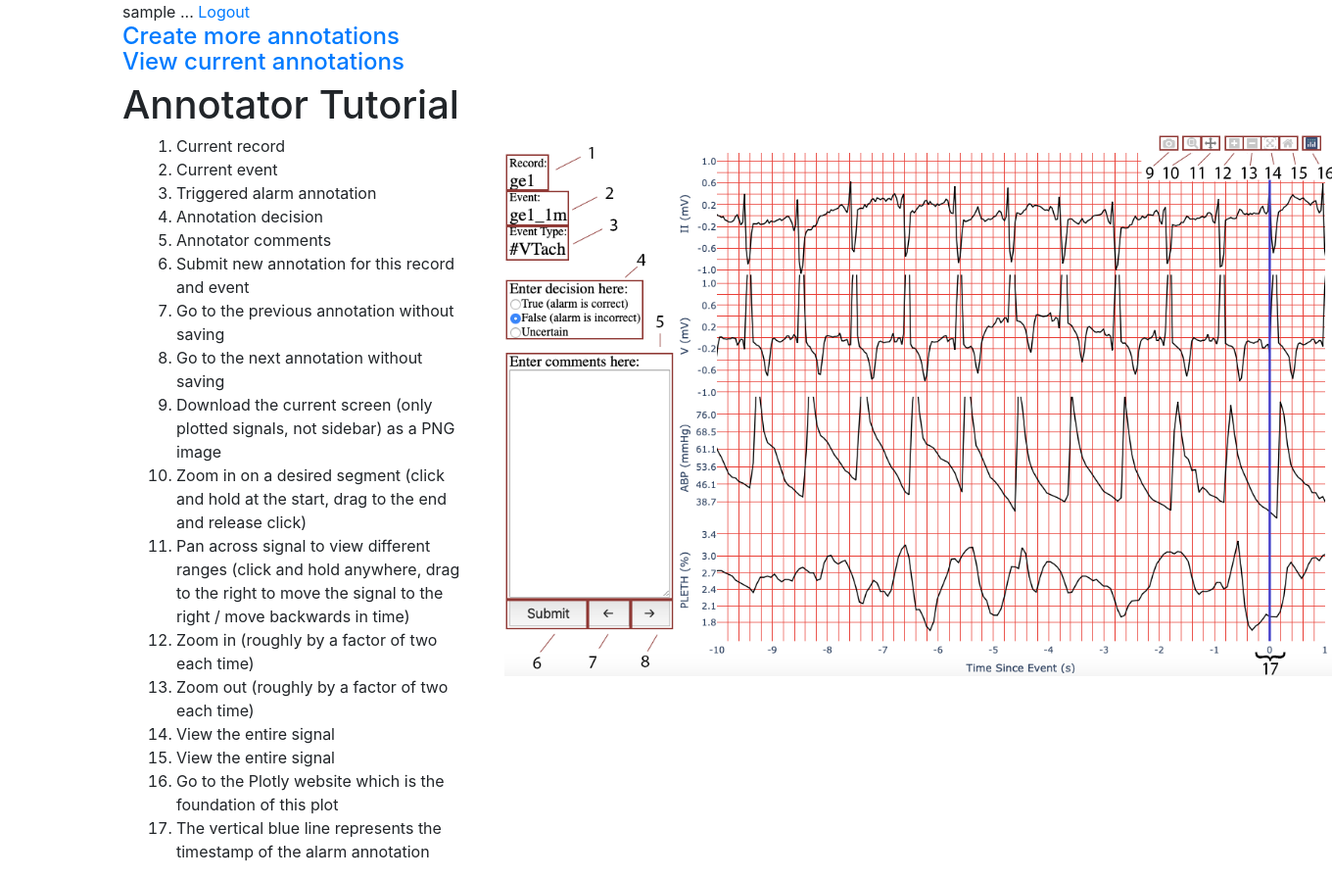
After one commit to MIT-LCP/waveform-annotation, a Django app: page /waveform-annotation/waveforms/tutorial/ in a window 1360 px wide. The commit adds this page. Shown: the whole page at 98% size. Run offline with Django 3.2, Linux system fonts and the light colour scheme; the visitor is signed in with stand-in values (Sample User, id 1); some libraries are stand-ins or nearby versions.

Commit message:
Adds tutorial page

```diff
--- a/waveform-django/waveforms/templates/waveforms/home.html
+++ b/waveform-django/waveforms/templates/waveforms/home.html
@@ -16,7 +16,8 @@
     Waveform Annotation Viewer
   </h1>
   <h4>
-    <a href="{% url 'render_annotations' %}">View current annotations</a>
+    <a href="{% url 'render_annotations' %}">View current annotations</a><br>
+    <a href="{% url 'viewer_tutorial' %}">View annotator tutorial</a>
   </h4>
   <!-- The plot goes here -->
   {% plotly_app_bootstrap name='waveform_graph' initial_arguments=dash_context %}
--- /dev/null
+++ b/waveform-django/waveforms/templates/waveforms/tutorial.html
@@ -0,0 +1,42 @@
+{% extends "base.html" %}
+{% load static %}
+
+{% block content %}
+<div class="container">
+  <span>{{ request.user }} ... <a href="{% url 'logout' %}">Logout</a></span>
+  <h4>
+    <a href="{% url 'waveform_published_home' %}">Create more annotations</a><br>
+    <a href="{% url 'render_annotations' %}">View current annotations</a>
+  </h4>
+  <!-- The title header of the webpage -->
+  <h1>
+    Annotator Tutorial
+  </h1>
+  <div>
+    <div class='col-4' style='display: inline-block;'>
+      <ol>
+        <li>Current record</li>
+        <li>Current event</li>
+        <li>Triggered alarm annotation</li>
+        <li>Annotation decision</li>
+        <li>Annotator comments</li>
+        <li>Submit new annotation for this record and event</li>
+        <li>Go to the previous annotation without saving</li>
+        <li>Go to the next annotation without saving</li>
+        <li>Download the current screen (only plotted signals, not sidebar) as a PNG image</li>
+        <li>Zoom in on a desired segment (click and hold at the start, drag to the end and release click)</li>
+        <li>Pan across signal to view different ranges (click and hold anywhere, drag to the right to move the signal to the right / move backwards in time)</li>
+        <li>Zoom in (roughly by a factor of two each time)</li>
+        <li>Zoom out (roughly by a factor of two each time)</li>
+        <li>View the entire signal</li>
+        <li>View the entire signal</li>
+        <li>Go to the Plotly website which is the foundation of this plot</li>
+        <li>The vertical blue line represents the timestamp of the alarm annotation</li>
+      </ol>
+    </div>
+    <div class='col-7' style='display: inline-flex; vertical-align: top;'>
+      <img src="{% static 'tutorial_image.png' %}" alt="Tutorial Diagram" style='width: 850px'/>
+    </div>
+  </div>
+</div>
+{% endblock %}
--- a/waveform-django/waveforms/urls.py
+++ b/waveform-django/waveforms/urls.py
@@ -10,4 +10,5 @@ urlpatterns = [
     path('<set_record>/<set_event>/', views.waveform_published_home, name='waveform_published_specific'),
     path('annotations/', views.render_annotations, name='render_annotations'),
     path('annotations/delete/<set_record>/<set_event>/', views.delete_annotation, name='delete_annotation'),
+    path('tutorial/', views.viewer_tutorial, name='viewer_tutorial'),
 ]
--- a/waveform-django/waveforms/views.py
+++ b/waveform-django/waveforms/views.py
@@ -132,3 +132,21 @@ def delete_annotation(request, set_record, set_event):
     except Annotation.DoesNotExist:
         pass
     return render_annotations(request)
+
+
+@login_required
+def viewer_tutorial(request):
+    """
+    Render waveform tutorial page.
+
+    Parameters
+    ----------
+    N/A
+
+    Returns
+    -------
+    N/A : HTML page / template variable
+        HTML webpage responsible for hosting the tutorial.
+
+    """
+    return render(request, 'waveforms/tutorial.html', {})
```
Also changed, not shown: waveform-django/waveforms/static/tutorial_image.png (added).
